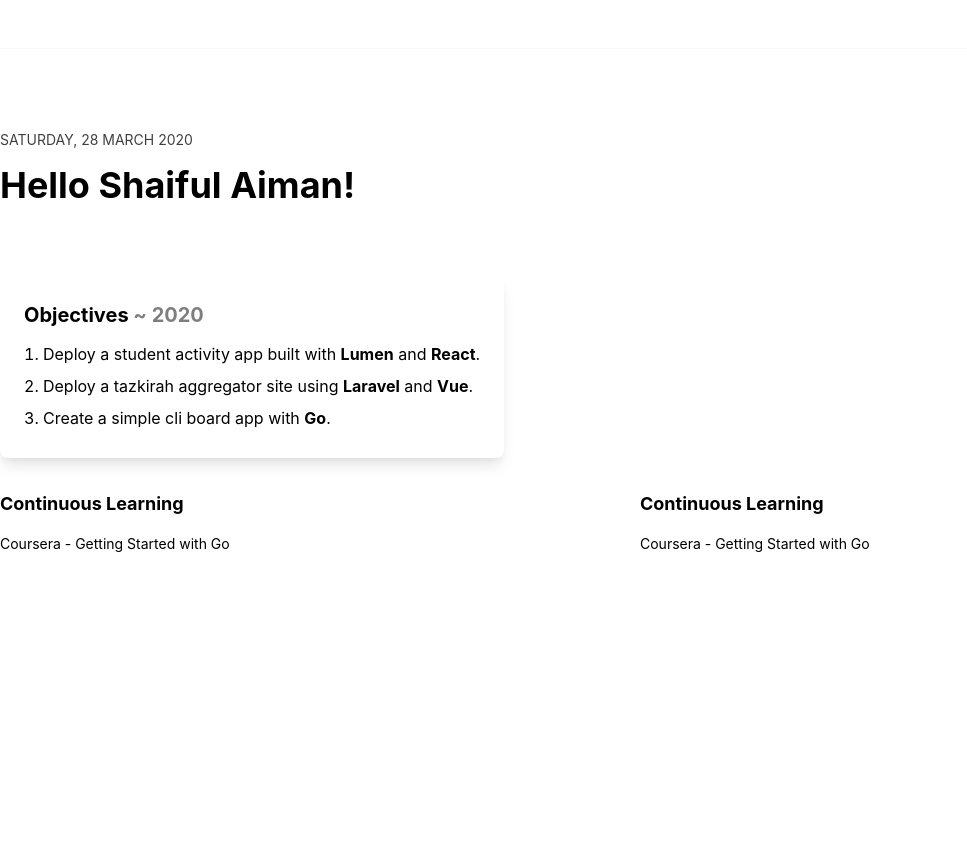
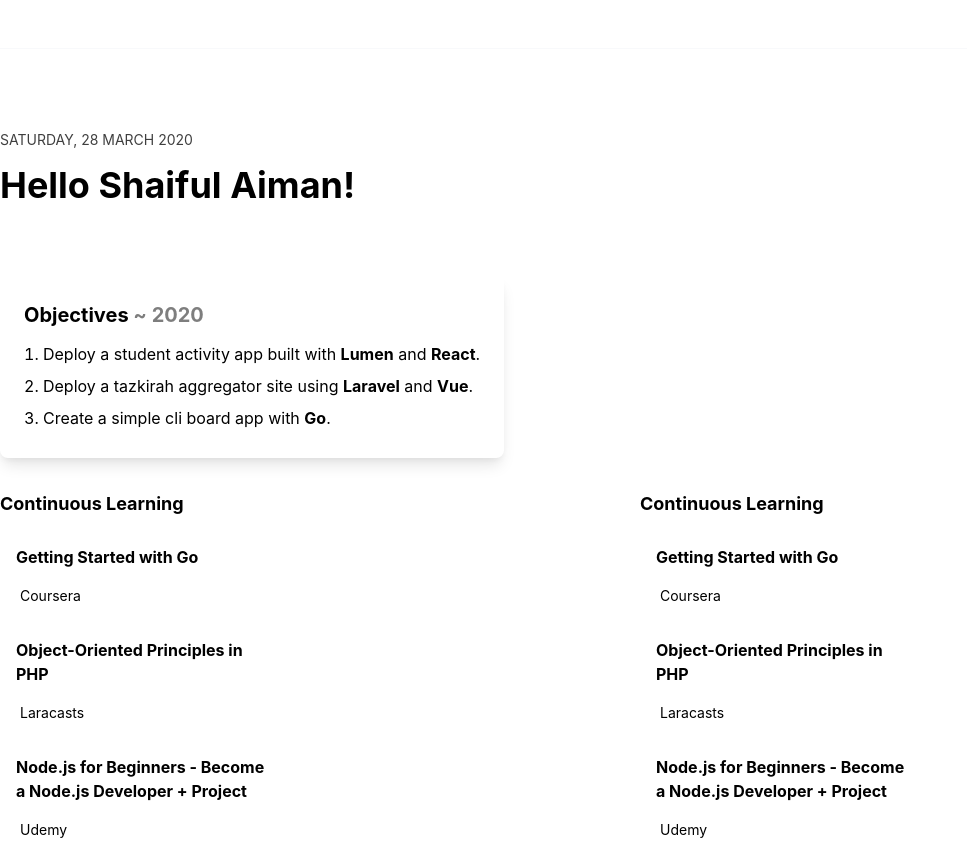
Before and after one commit to ibnumalik/start-page, a Svelte app: page / in a window 1280 px wide. Shown: the whole page, without its empty margins (0-967 px from the left). Before the commit the page ends 800 px from the top, so only its background shows below. Built offline with nearby package versions, Linux system fonts and the light colour scheme; what tailwind-nord would draw is missing.

Commit message:
Load learning data from json

```diff
--- /dev/null
+++ b/public/data/learning.json
@@ -0,0 +1,17 @@
+[
+  {
+    "academy": "Coursera",
+    "subject": "Getting Started with Go",
+    "link": "https://www.coursera.org/learn/golang-getting-started/home/welcome"
+  },
+  {
+    "academy": "Laracasts",
+    "subject": "Object-Oriented Principles in PHP",
+    "link": "https://laracasts.com/series/object-oriented-principles-in-php"
+  },
+  {
+    "academy": "Udemy",
+    "subject": "Node.js for Beginners - Become a Node.js Developer + Project",
+    "link": "https://www.udemy.com/course/nodejs-for-beginners-become-a-nodejs-developer/"
+  }
+]
--- a/src/Learning.svelte
+++ b/src/Learning.svelte
@@ -1,11 +1,26 @@
+<script>
+  import { onMount } from "svelte";
+
+  let educations = [];
+
+  onMount(async () => {
+    const res = await fetch("/data/learning.json");
+    educations = await res.json();
+  });
+</script>
+
 <div class="block">
   <h2 class="font-bold text-lg mb-4">Continuous Learning</h2>
   <ul>
-    <li class="text-nord7 text-sm">
-      <a
-        href="https://www.coursera.org/learn/golang-getting-started/home/welcome">
-        Coursera - Getting Started with Go
-      </a>
-    </li>
+    {#each educations as education}
+      <li class="mb-2 max-w-18">
+        <a class="bg-nord2 px-4 py-3 rounded-md flex flex-col items-start" href={education.link}>
+          <span class="mb-4 font-bold">{education.subject}</span>
+          <span class="bg-nord9 rounded text-sm px-1  text-nord0">
+            {education.academy}
+          </span>
+        </a>
+      </li>
+    {/each}
   </ul>
 </div>
```
